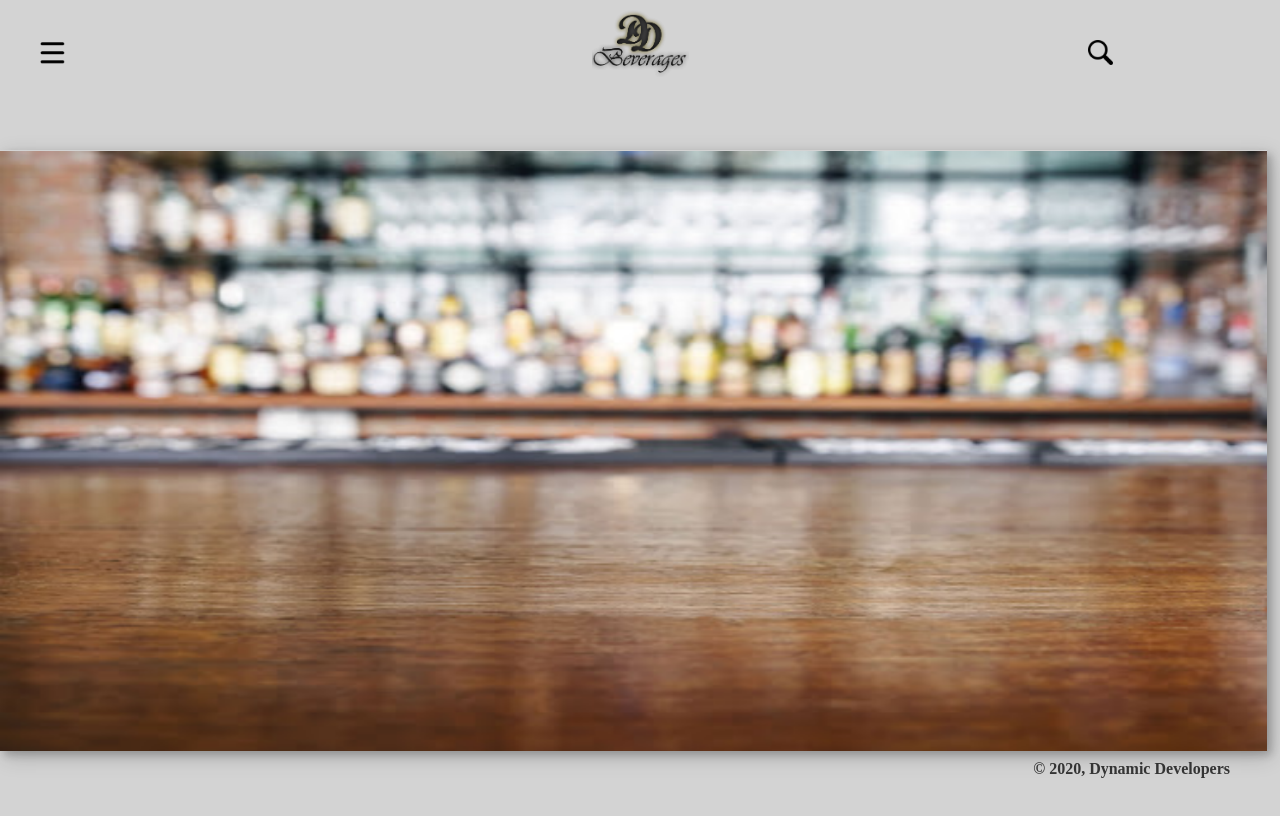
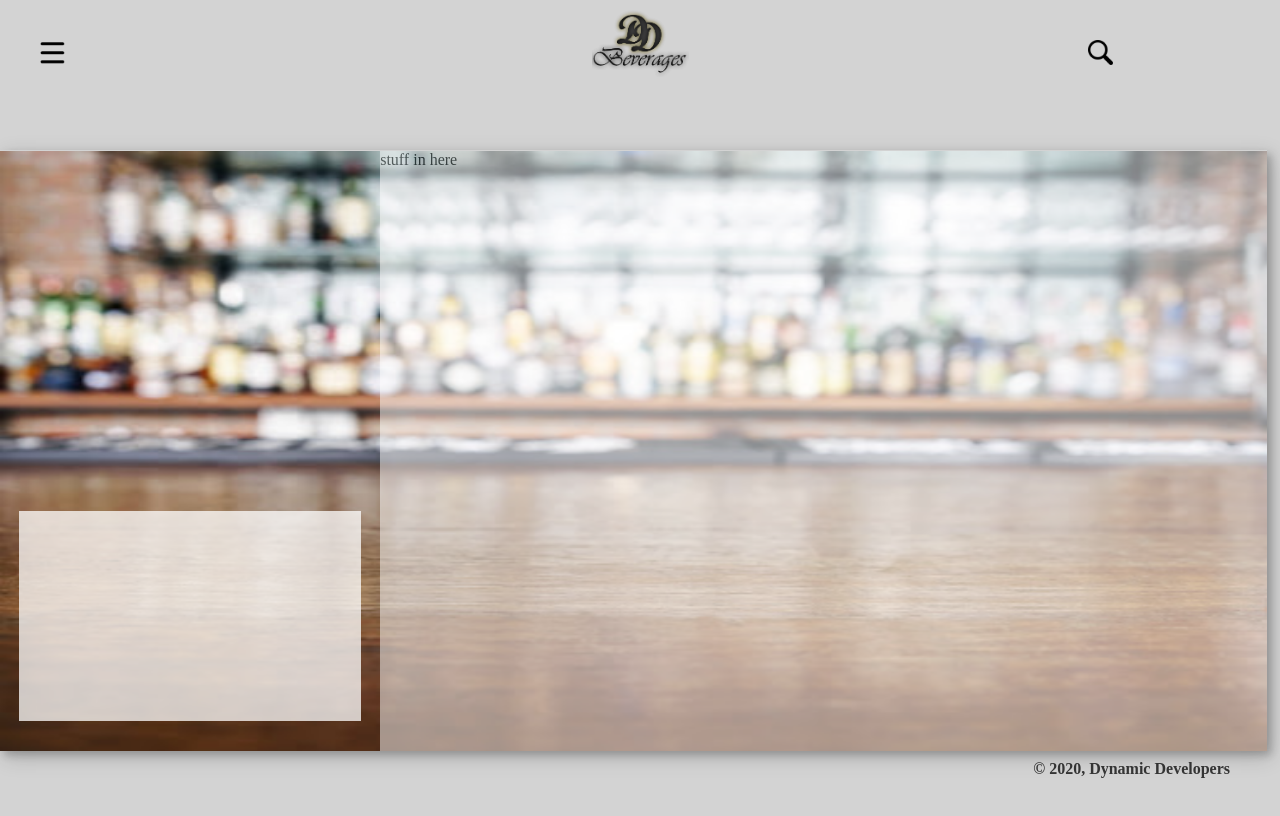
Before and after one commit to scellis13/ddbeverages, a plain HTML site: page html/products.html in a window 1280 px wide. Shown: the top 816 px of the page. Drawn offline with nearby package versions, Linux system fonts and the light colour scheme.

Commit message:
Update products.html

```diff
--- a/html/products.html
+++ b/html/products.html
@@ -52,6 +52,32 @@
 		background-size: 100% 100%;
 		border-top: 1px solid lightgrey;
 		box-shadow: 4px 4px 8px 0 rgba(0, 0, 0, 0.2), 4px 6px 20px 0 rgba(0, 0, 0, 0.19);
+		display: flex;
+	}
+
+	.scrollingProductDivLeft {
+		width: 30vw;
+		height: 600px;
+		position: relative;
+	}
+
+	.scrollingProductDivLeftInner {
+		margin: 0;
+		padding: 0;
+		position: absolute;
+		bottom: 30px;
+		background-color: white;
+		opacity: .75;
+		width: 90%;
+		height: 35%;
+		left: 5%;
+	}
+
+	.scrollingProductDivRight {
+		width: 70vw;
+		height: 600px;
+		background-color: white;
+		opacity: .5;
 	}
 
 
@@ -89,7 +115,12 @@
 
 	<!-- *******************HTML start ******************* -->
 	<div class="content">
-		<div class="scrollingProductDiv"></div>
+		<div class="scrollingProductDiv">
+			<div class="scrollingProductDivLeft">
+				<div class="scrollingProductDivLeftInner"></div>
+			</div>
+			<div class="scrollingProductDivRight">stuff in here</div>
+		</div>
 
 
 
```
